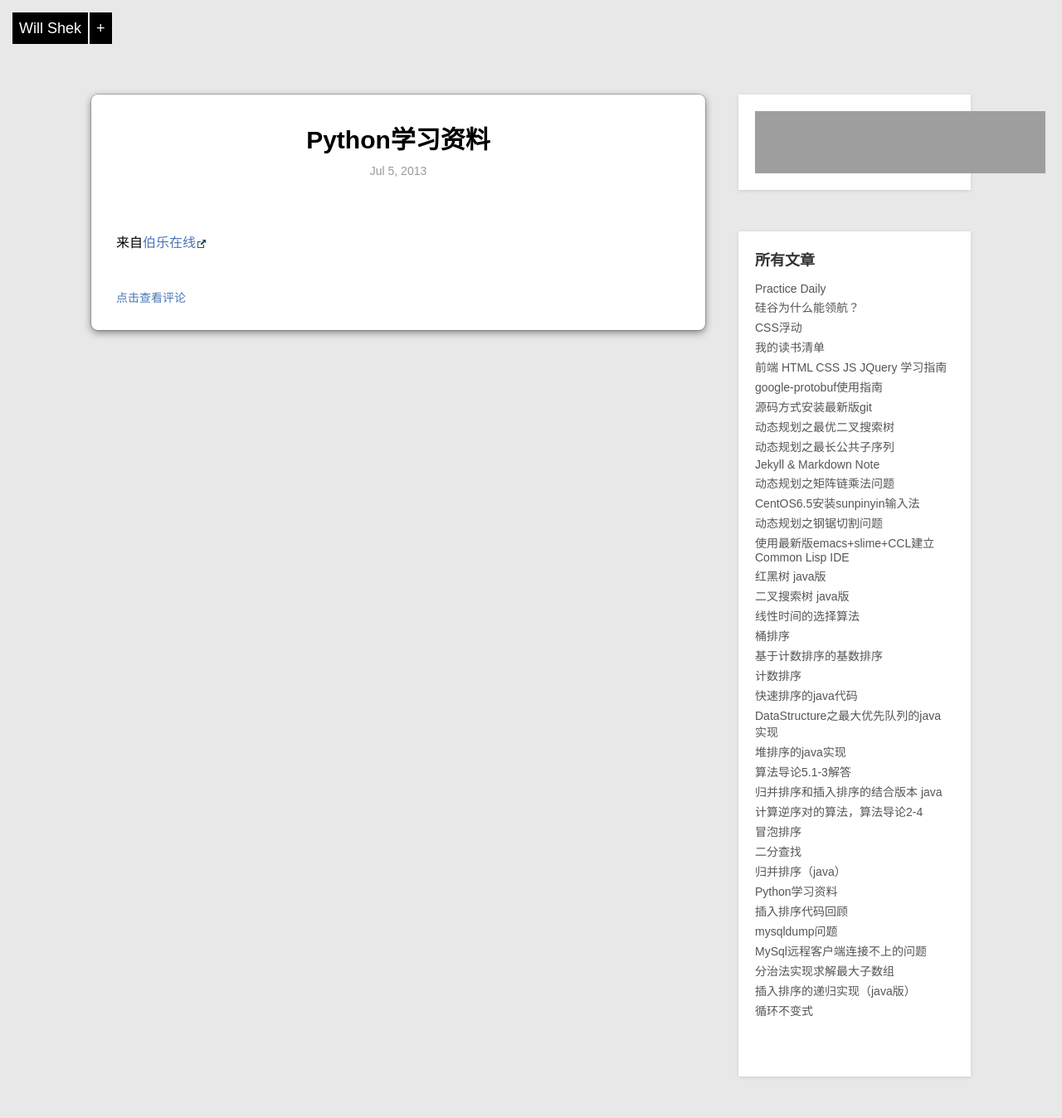
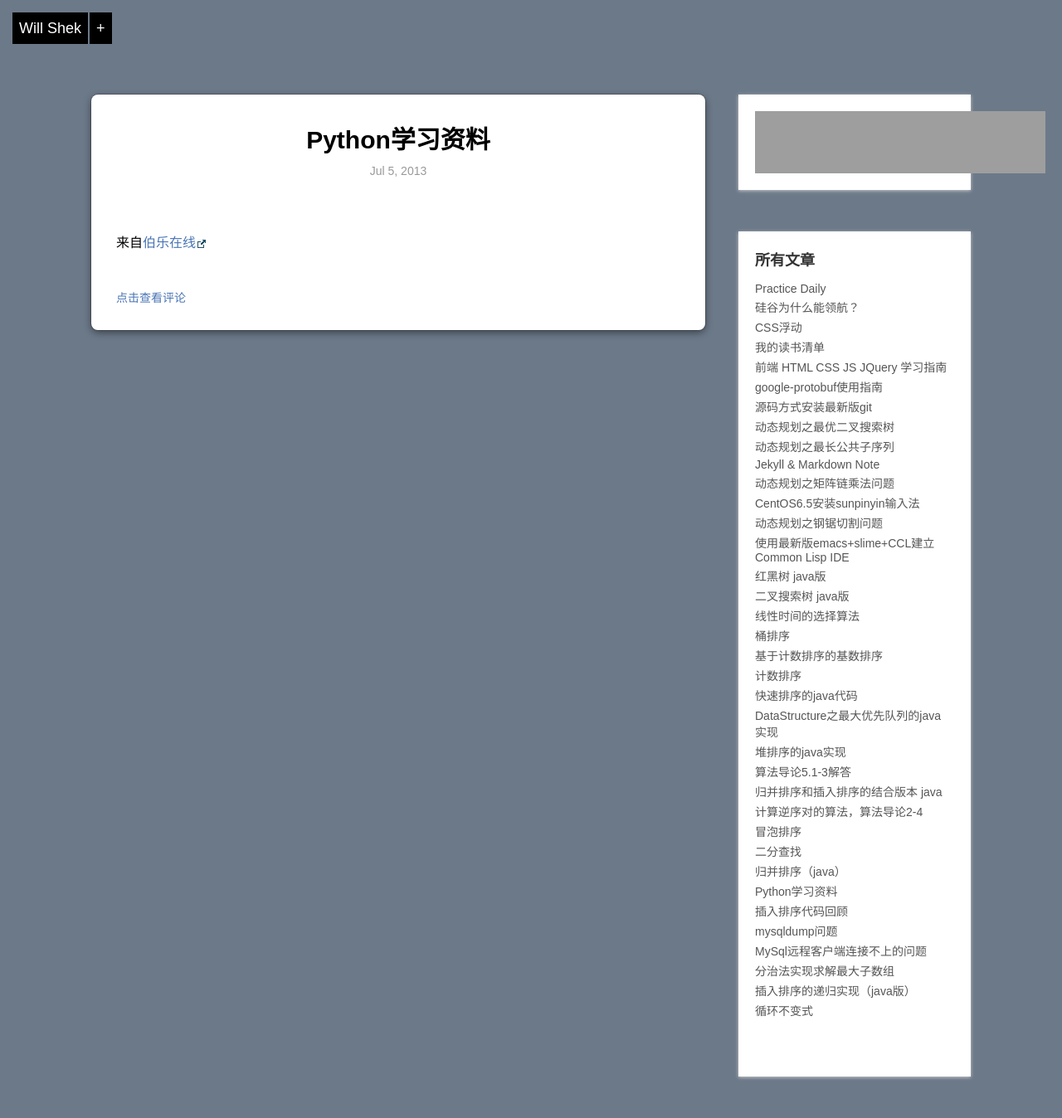
Before and after one commit to HerculesShek/HerculesShek.github.io, a Jekyll site: the page built from _posts/2013-7-5-python-merterial.md, in a window 1280 px wide. Shown: the whole page at 83% size. Built offline with Jekyll 4.4.1, drawn with Linux system fonts in a browser that asks for light colours; grey boxes are pictures that could not be loaded.

Commit message:
update body background color

```diff
--- a/_layouts/post.html
+++ b/_layouts/post.html
@@ -6,7 +6,6 @@ layout: default
 <style type="text/css">
     /* body { background:#e8e8e8; } */
     body { background:#6C7989; }
-    body { background:#e8e8e8; }
     @media screen and (max-width: 750px){
         body { background:#fff; }
     }
```
